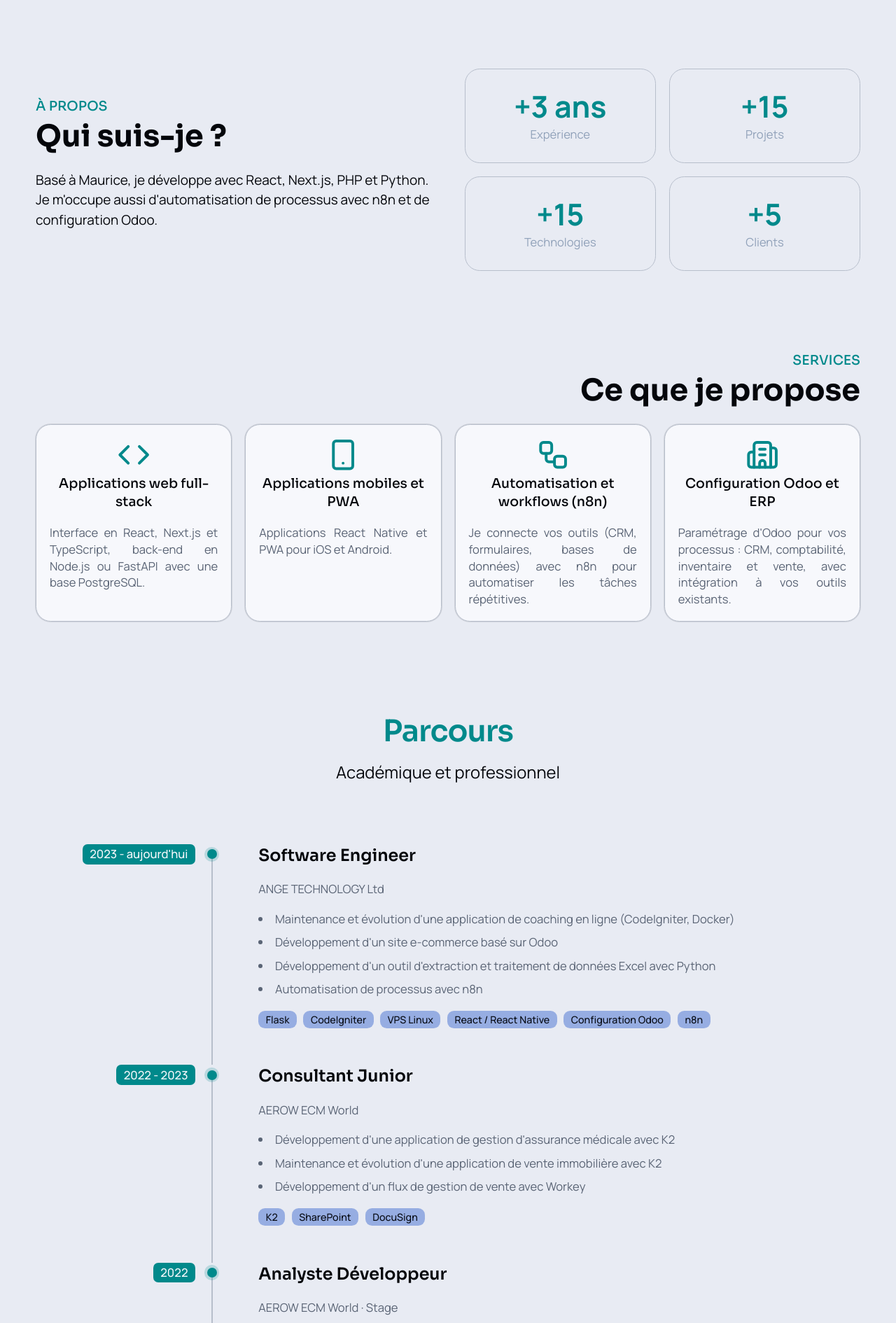
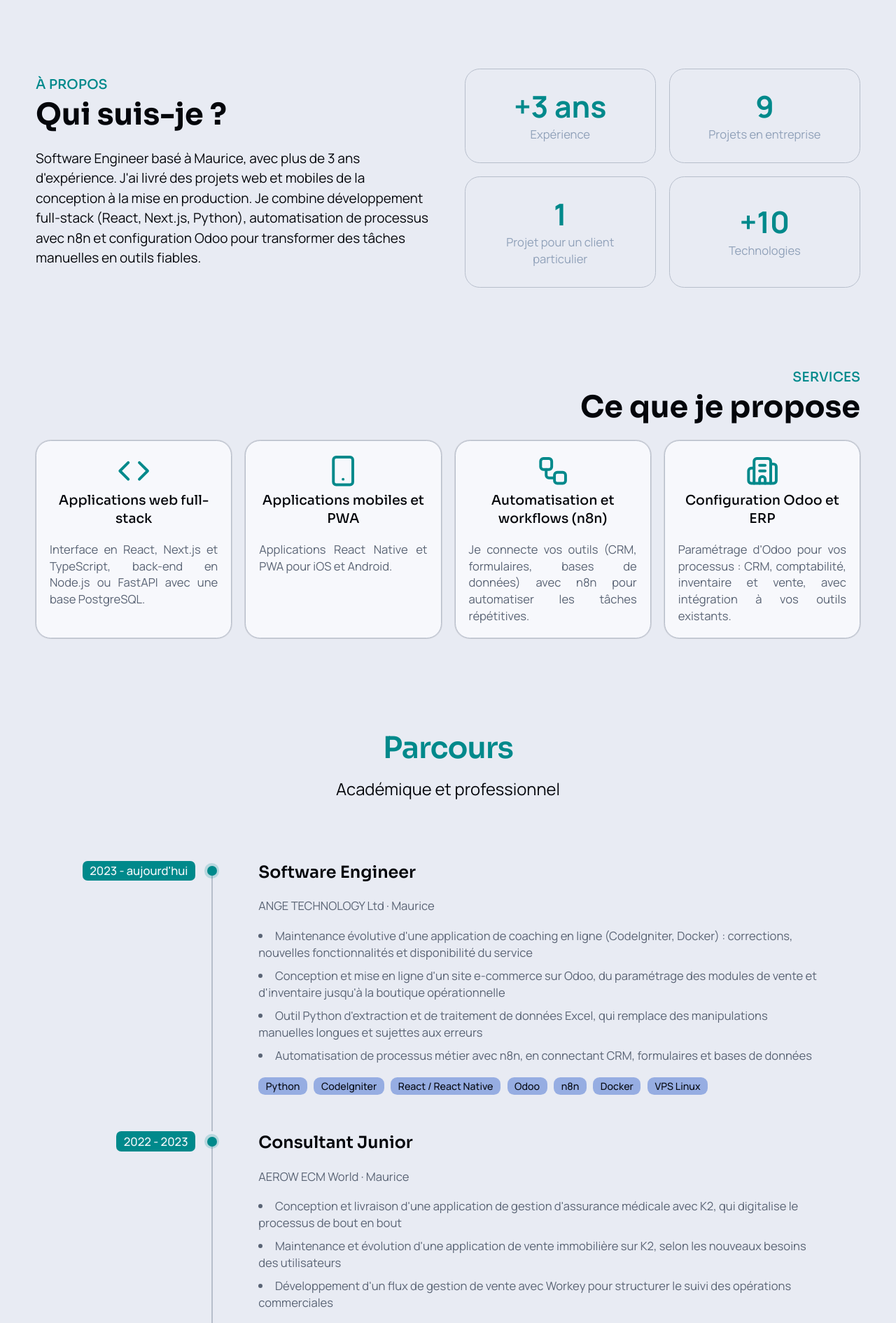
Before and after one commit to Dians98/portfolio, a Next.js app: page / in a window 1280 px wide. Shown: the part 760-2650 px from the top of the page at 70% size. Built offline with nearby package versions, Linux system fonts and the light colour scheme.

Commit message:
Contenu : mise à jour depuis le CV (hero, à propos, parcours, compétences)
Chiffres : 9 projets en entreprise, 1 projet pour un client particulier,
+10 technologies. Compétences en six catégories, React / React Native en frontend.

```diff
--- a/components/sections/apropos.tsx
+++ b/components/sections/apropos.tsx
@@ -49,7 +49,7 @@ export default function APropos() {
                 <div className="flex flex-col gap-1 items-center md:items-start">
                     <h1 className="text-primary font-medium">À PROPOS</h1>
                     <h1 className="text-foreground font-bold sm:text-3xl md:text-4xl lg:text-4xl">Qui suis-je ?</h1>
-                    <p className="my-4">Basé à Maurice, je développe avec React, Next.js, PHP et Python. Je m&apos;occupe aussi d&apos;automatisation de processus avec n8n et de configuration Odoo.</p>
+                    <p className="my-4">Software Engineer basé à Maurice, avec plus de 3 ans d&apos;expérience. J&apos;ai livré des projets web et mobiles de la conception à la mise en production. Je combine développement full-stack (React, Next.js, Python), automatisation de processus avec n8n et configuration Odoo pour transformer des tâches manuelles en outils fiables.</p>
                 </div>
 
                 <div className="grid grid-cols-1 md:grid-cols-2 gap-4 ">
@@ -61,19 +61,19 @@ export default function APropos() {
 
 
                     <div className="flex flex-col items-center justify-center p-6 rounded-2xl border  text-center hover:border-primary/50 transition-colors">
-                        <span className="text-3xl lg:text-4xl font-bold text-primary"><StatNumber end={15} /></span>
-                        <span className="text-sm text-slate-400 mt-1">Projets</span>
+                        <span className="text-3xl lg:text-4xl font-bold text-primary"><StatNumber end={9} prefix="" /></span>
+                        <span className="text-sm text-slate-400 mt-1">Projets en entreprise</span>
                     </div>
 
 
                     <div className="flex flex-col items-center justify-center p-6 rounded-2xl border  text-center hover:border-primary/50 transition-colors">
-                        <span className="text-3xl lg:text-4xl font-bold text-primary"><StatNumber end={15} /></span>
-                        <span className="text-sm text-slate-400 mt-1">Technologies</span>
+                        <span className="text-3xl lg:text-4xl font-bold text-primary"><StatNumber end={1} prefix="" /></span>
+                        <span className="text-sm text-slate-400 mt-1">Projet pour un client particulier</span>
                     </div>
 
                     <div className="flex flex-col items-center justify-center p-6 rounded-2xl border  text-center hover:border-primary/50 transition-colors">
-                        <span className="text-3xl lg:text-4xl font-bold text-primary"><StatNumber end={5} /></span>
-                        <span className="text-sm text-slate-400 mt-1">Clients</span>
+                        <span className="text-3xl lg:text-4xl font-bold text-primary"><StatNumber end={10} /></span>
+                        <span className="text-sm text-slate-400 mt-1">Technologies</span>
                     </div>
 
 
--- a/components/sections/hero.tsx
+++ b/components/sections/hero.tsx
@@ -67,7 +67,7 @@ export default function Hero() {
           </h1>
 
           <p className="mt-2 text-xl font-bold text-foreground sm:text-2xl">
-            Software Engineer
+            Développeur Full Stack
           </p>
 
           <p className="mt-4 max-w-lg leading-relaxed text-muted-foreground">
--- a/components/sections/parcours-content/aceem.tsx
+++ b/components/sections/parcours-content/aceem.tsx
@@ -2,7 +2,7 @@ const AceemContent = () => {
   return (
     <div className='space-y-4'>
       <h3 className='text-xl font-semibold'>Licence en Informatique-Électronique (major de promotion)</h3>
-      <p className='text-muted-foreground text-sm'>Université Privée ACEEM</p>
+      <p className='text-muted-foreground text-sm'>Université Privée ACEEM · Madagascar</p>
 
     </div>
   )
--- a/components/sections/parcours-content/aerow-analyst.tsx
+++ b/components/sections/parcours-content/aerow-analyst.tsx
@@ -8,10 +8,10 @@ const AerowAnalystContent = () => {
   return (
     <div className='space-y-4'>
       <h3 className='text-xl font-semibold'>Analyste Développeur</h3>
-      <p className='text-muted-foreground text-sm'>AEROW ECM World · Stage</p>
+      <p className='text-muted-foreground text-sm'>AEROW ECM World · Stage · Maurice</p>
       <ul className='text-muted-foreground list-inside list-disc space-y-2 text-sm'>
-        <li>Développement d&apos;une application d&apos;e-administration avec K2 et SharePoint</li>
-        <li>Intégration de DocuSign pour la signature électronique</li>
+        <li>Développement d&apos;une application d&apos;e-administration complète avec K2 et SharePoint</li>
+        <li>Intégration de DocuSign pour la signature électronique, à la place des circuits papier</li>
         <li>Projet réalisé dans le cadre de la Licence en Humanités Numériques</li>
       </ul>
       <div className='flex flex-wrap gap-2'>
--- a/components/sections/parcours-content/aerow-junior.tsx
+++ b/components/sections/parcours-content/aerow-junior.tsx
@@ -2,17 +2,18 @@ import { Badge } from '@/components/ui/badge'
 const badges = [
   "K2",
   "SharePoint",
-  "DocuSign"
+  "DocuSign",
+  "Workey"
 ]
 const AerowJuniorContent = () => {
   return (
     <div className='space-y-4'>
       <h3 className='text-xl font-semibold'>Consultant Junior</h3>
-      <p className='text-muted-foreground text-sm'>AEROW ECM World</p>
+      <p className='text-muted-foreground text-sm'>AEROW ECM World · Maurice</p>
       <ul className='text-muted-foreground list-inside list-disc space-y-2 text-sm'>
-        <li>Développement d&apos;une application de gestion d&apos;assurance médicale avec K2</li>
-        <li>Maintenance et évolution d&apos;une application de vente immobilière avec K2</li>
-        <li>Développement d&apos;un flux de gestion de vente avec Workey</li>
+        <li>Conception et livraison d&apos;une application de gestion d&apos;assurance médicale avec K2, qui digitalise le processus de bout en bout</li>
+        <li>Maintenance et évolution d&apos;une application de vente immobilière sur K2, selon les nouveaux besoins des utilisateurs</li>
+        <li>Développement d&apos;un flux de gestion de vente avec Workey pour structurer le suivi des opérations commerciales</li>
       </ul>
       <div className='flex flex-wrap gap-2'>
         {
--- a/components/sections/parcours-content/ange.tsx
+++ b/components/sections/parcours-content/ange.tsx
@@ -1,22 +1,23 @@
 import { Badge } from '@/components/ui/badge'
 const badges = [
-  "Flask",
+  "Python",
   "CodeIgniter",
-  "VPS Linux",
   "React / React Native",
-  "Configuration Odoo",
-  "n8n"
+  "Odoo",
+  "n8n",
+  "Docker",
+  "VPS Linux"
 ]
 const AngeContent = () => {
   return (
     <div className='space-y-4'>
       <h3 className='text-xl font-semibold'>Software Engineer</h3>
-      <p className='text-muted-foreground text-sm'>ANGE TECHNOLOGY Ltd</p>
+      <p className='text-muted-foreground text-sm'>ANGE TECHNOLOGY Ltd · Maurice</p>
       <ul className='text-muted-foreground list-inside list-disc space-y-2 text-sm'>
-        <li>Maintenance et évolution d&apos;une application de coaching en ligne (CodeIgniter, Docker)</li>
-        <li>Développement d&apos;un site e-commerce basé sur Odoo</li>
-        <li>Développement d&apos;un outil d&apos;extraction et traitement de données Excel avec Python</li>
-        <li>Automatisation de processus avec n8n</li>
+        <li>Maintenance évolutive d&apos;une application de coaching en ligne (CodeIgniter, Docker) : corrections, nouvelles fonctionnalités et disponibilité du service</li>
+        <li>Conception et mise en ligne d&apos;un site e-commerce sur Odoo, du paramétrage des modules de vente et d&apos;inventaire jusqu&apos;à la boutique opérationnelle</li>
+        <li>Outil Python d&apos;extraction et de traitement de données Excel, qui remplace des manipulations manuelles longues et sujettes aux erreurs</li>
+        <li>Automatisation de processus métier avec n8n, en connectant CRM, formulaires et bases de données</li>
       </ul>
       <div className='flex flex-wrap gap-2'>
         {
--- a/components/sections/parcours-content/bachelor.tsx
+++ b/components/sections/parcours-content/bachelor.tsx
@@ -2,7 +2,7 @@ const BachelorContent = () => {
   return (
     <div className='space-y-4'>
       <h3 className='text-xl font-semibold'>Licence Professionnelle en Humanités Numériques</h3>
-      <p className='text-muted-foreground text-sm'>Université des Mascareignes</p>
+      <p className='text-muted-foreground text-sm'>Université des Mascareignes · Maurice</p>
 
     </div>
   )
--- a/components/sections/parcours-content/iwebroot.tsx
+++ b/components/sections/parcours-content/iwebroot.tsx
@@ -11,7 +11,7 @@ const IwebrootContent = () => {
       <h3 className='text-xl font-semibold'>Développeur Web</h3>
       <p className='text-muted-foreground text-sm'>iWebRoot · Stage · Antananarivo, Madagascar</p>
       <ul className='text-muted-foreground list-inside list-disc space-y-2 text-sm'>
-        <li>Développement d&apos;une application de gestion de personnel avec Laravel</li>
+        <li>Développement de A à Z d&apos;une application de gestion du personnel avec Laravel et MySQL</li>
         <li>Projet réalisé dans le cadre de la Licence en Informatique</li>
       </ul>
       <div className='flex flex-wrap gap-2'>
--- a/components/sections/skills.tsx
+++ b/components/sections/skills.tsx
@@ -1,4 +1,4 @@
-import { Code, ServerCog, Layers } from "lucide-react"
+import { Code, ServerCog, Database, Workflow, Boxes, Container } from "lucide-react"
 import type { LucideIcon } from "lucide-react"
 import {
   Card,
@@ -17,17 +17,32 @@ const skillCategories: SkillCategory[] = [
   {
     icon: Code,
     title: "Frontend",
-    skills: ["Next.js", "JavaScript", "Tailwind CSS"],
+    skills: ["React / React Native", "Next.js", "JavaScript / TypeScript", "HTML / CSS", "Tailwind CSS"],
   },
   {
     icon: ServerCog,
     title: "Backend",
-    skills: ["FastAPI", "PHP", "Node.js"],
+    skills: ["Python", "FastAPI", "Node.js", "CodeIgniter", "Laravel"],
   },
   {
-    icon: Layers,
-    title: "Autres",
-    skills: ["K2", "n8n", "Odoo"],
+    icon: Database,
+    title: "Bases de données",
+    skills: ["PostgreSQL", "MySQL"],
+  },
+  {
+    icon: Workflow,
+    title: "Automatisation et ERP",
+    skills: ["n8n", "Odoo (CRM, comptabilité, inventaire, ventes)"],
+  },
+  {
+    icon: Boxes,
+    title: "Low-code et workflow",
+    skills: ["K2", "SharePoint", "DocuSign"],
+  },
+  {
+    icon: Container,
+    title: "DevOps et outils",
+    skills: ["Docker", "Linux (VPS)", "Git", "GitHub"],
   },
 ]
 
```
